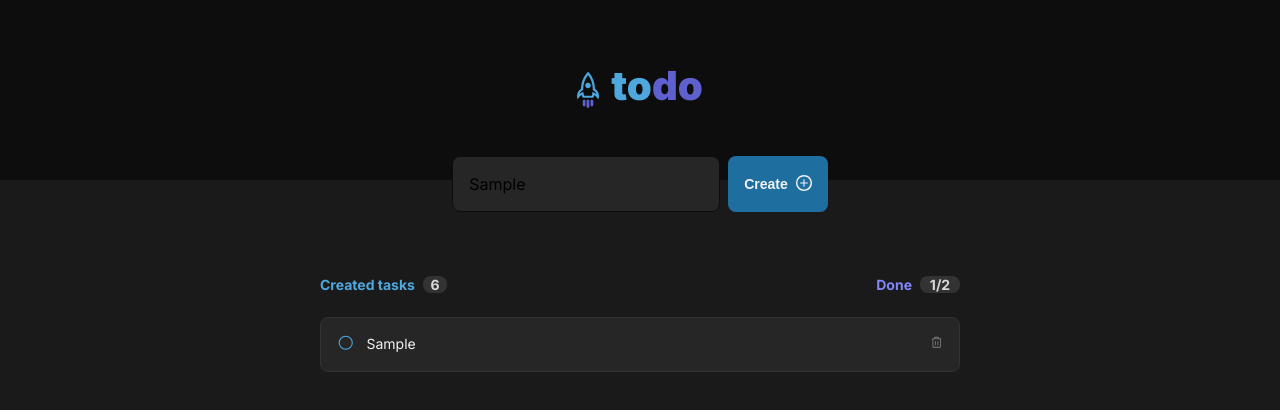
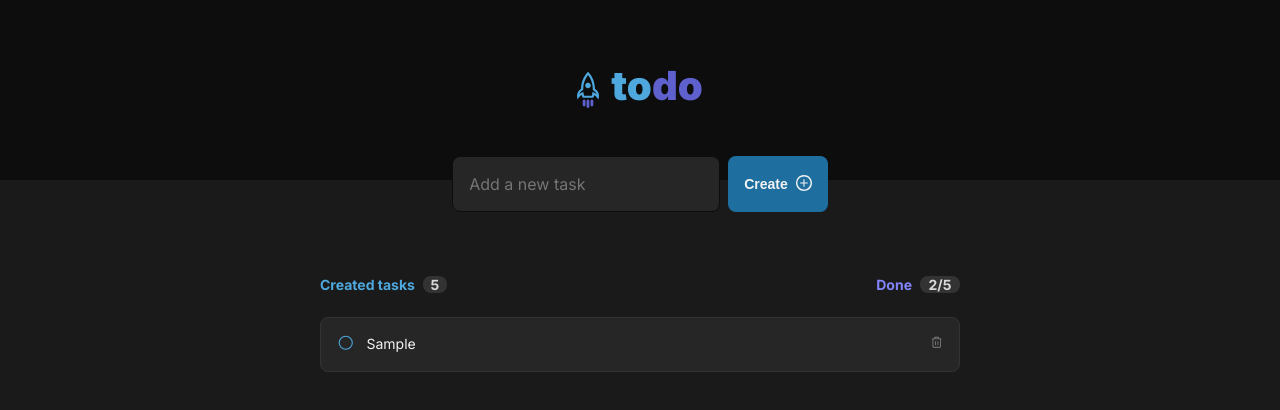
Before and after one commit to meanifreitas/todo-list, a React (Vite) app: page / in a window 1280 px wide. Both pictures are taken after typing "Sample" into the empty fields and a click on the button "Create". Shown: the top 410 px of the page. Built offline with nearby package versions, Linux system fonts and the light colour scheme.

Commit message:
Adjustments

```diff
--- a/src/App.jsx
+++ b/src/App.jsx
@@ -20,6 +20,7 @@ function App() {
         checked: false,
         description: text
       }]);
+      setText('');
     }
   }
 
@@ -32,7 +33,7 @@ function App() {
     <header onSubmit={handleSubmit}>
       <Header />
       <form className={styles.container}>
-        <Input onChange={handleChange}/>
+        <Input value={text} onChange={handleChange}/>
         <Button title="Create"/>
       </form>
     </header>
--- a/src/components/Input.module.css
+++ b/src/components/Input.module.css
@@ -4,4 +4,5 @@
   border-radius: 8px;
   padding: 16px;
   align-self: flex-start;
+  color: var(--gray-100);
 }
--- a/src/components/Task.jsx
+++ b/src/components/Task.jsx
@@ -1,16 +1,23 @@
+import React from 'react';
 import { Trash, Circle, CheckCircle } from '@phosphor-icons/react';
 import styles from './Task.module.css';
 
-const Task = ({done, description}) => {
+const Task = ({checked, description}) => {
+  const [done, setDone] = React.useState(checked);
+
+  function handleCheckTask() {
+    setDone(!done);
+  }
+
   return (
     <div className={styles.container}>
-      <button className={styles.checkbox}>{done ? <CheckCircle size={17.5} /> : <Circle size={17.5}/> }</button>
+      <button onClick={handleCheckTask} className={styles.checkbox}>{done ? <CheckCircle size={17.5} /> : <Circle size={17.5}/> }</button>
       <div className={styles.content}>
         <p>{description}</p>
       </div>
       <button className={styles.remove}><Trash /></button>
     </div>
-  )
+  );
 }
 
 export default Task;
--- a/src/components/Tasks.jsx
+++ b/src/components/Tasks.jsx
@@ -2,9 +2,8 @@ import Task from './Task';
 import styles from './Tasks.module.css';
 
 const Tasks = ({tasks}) => {
-  let createdCount = 6;
-  let doneCount = '1/2';
-
+  let createdCount = 5;
+  let doneCount = '2/5'
   return (
     <section className={styles.container}>
       <div className={styles.links}>
```
